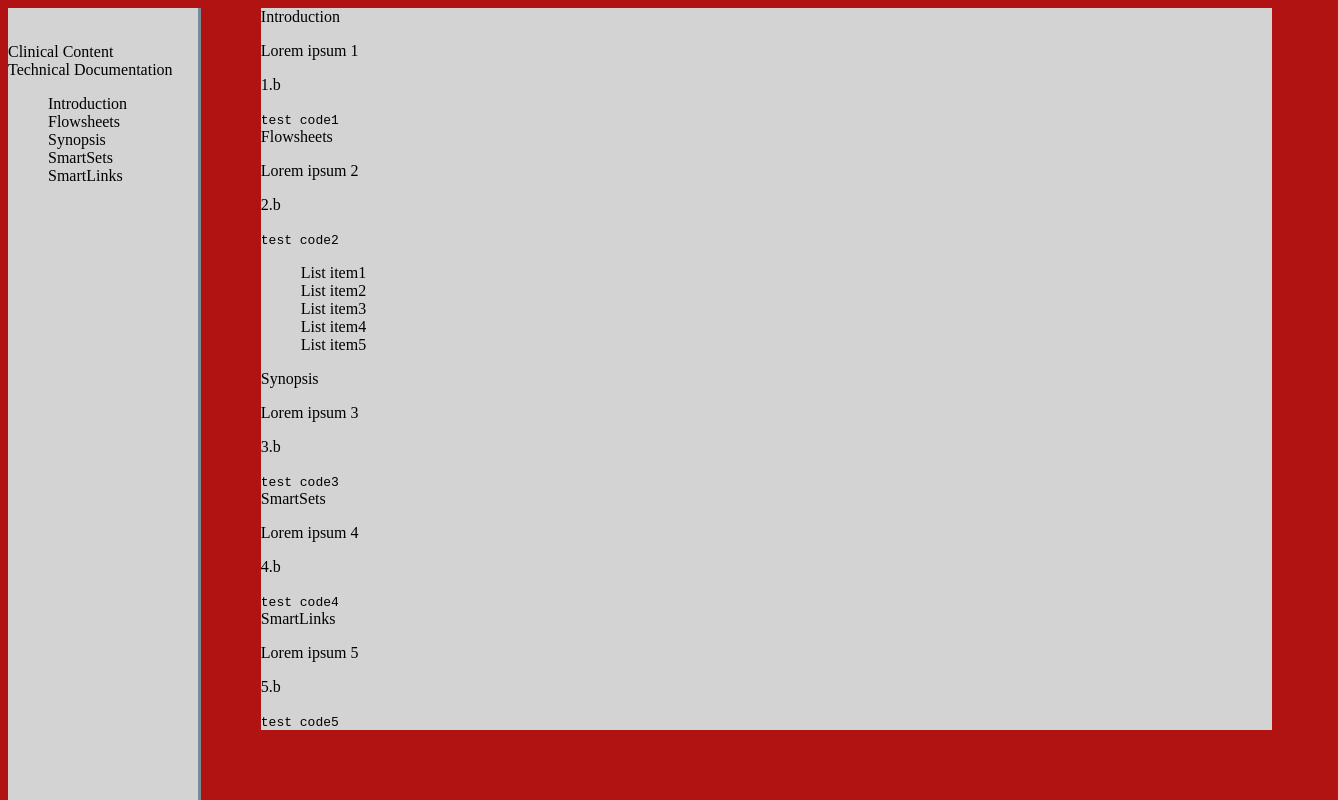
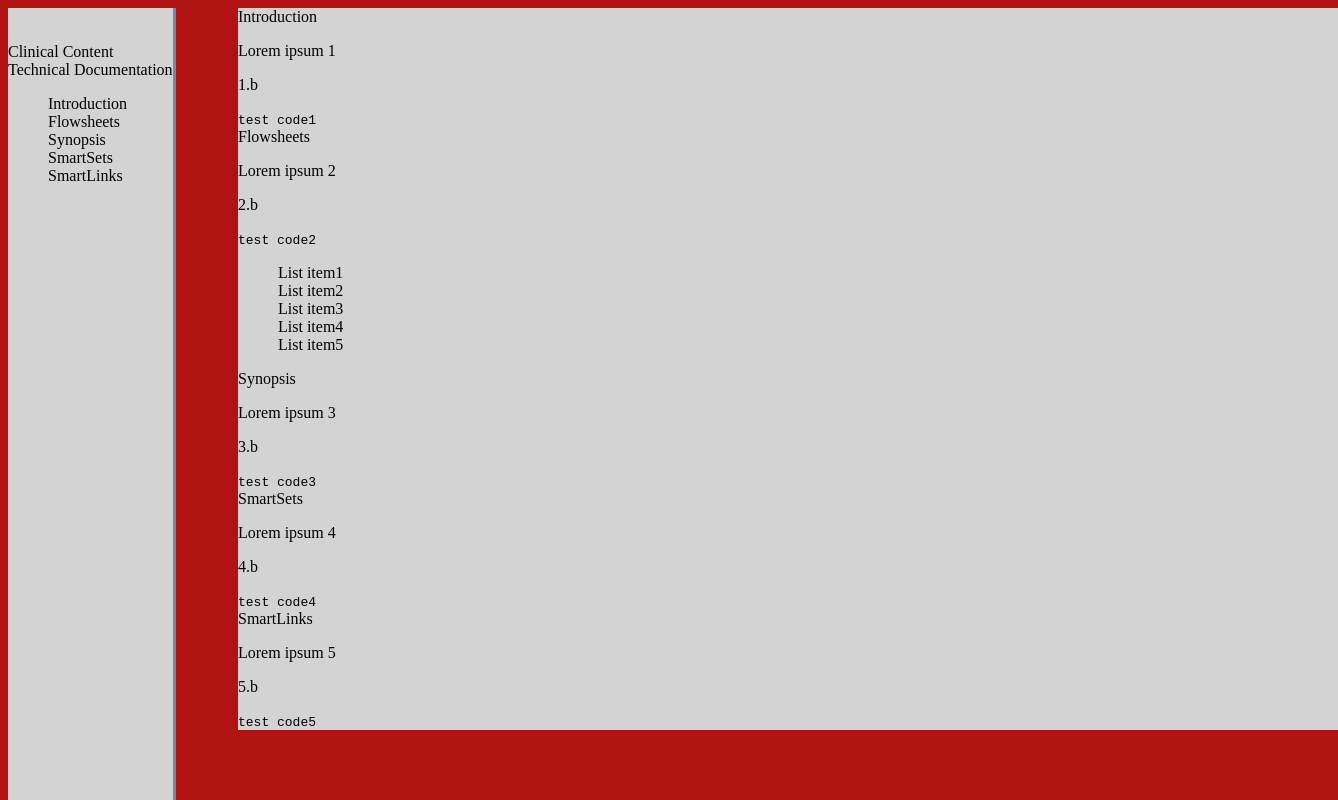
Before and after one commit to TruaxZephyr/Technical_documentation_page, a plain HTML site: page index.html in a window 1280 px wide. Shown: the whole page, 1338 px wide, since content can reach past the window. Drawn offline with Linux system fonts and the light colour scheme.

Commit message:
Updated the css grid

```diff
--- a/css/styles.css
+++ b/css/styles.css
@@ -1,18 +1,16 @@
 #box-container {
     display: grid;
-    display:flex;
-    justify-content: left;
+    grid-template-columns: 250px 1080px;
 }
 
 #box-1 {
-    width: 20%;
     height: 100%;
 }
 
 #box-2 {
     background-color:lightgray;
-    width: 80%;
     height: 100%;
+    margin-left: -20px;
 }
 
 @media (max-width: 800px) {#box-2 {color: teal;}}
@@ -39,7 +37,7 @@ ul {
     padding-top: 35px;
     border-right: solid;
     border-right-color: lightslategray;
-    padding-right: 25px;
+
 }
 
 body {
```
